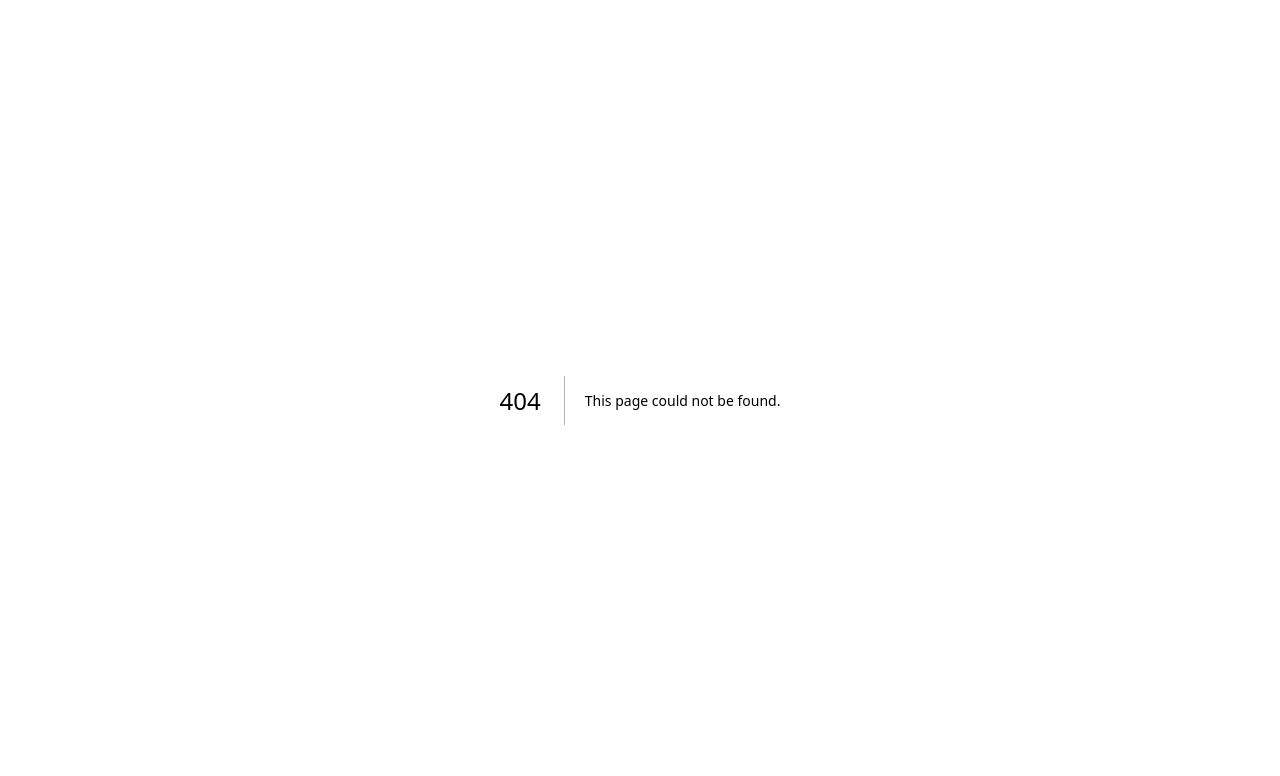
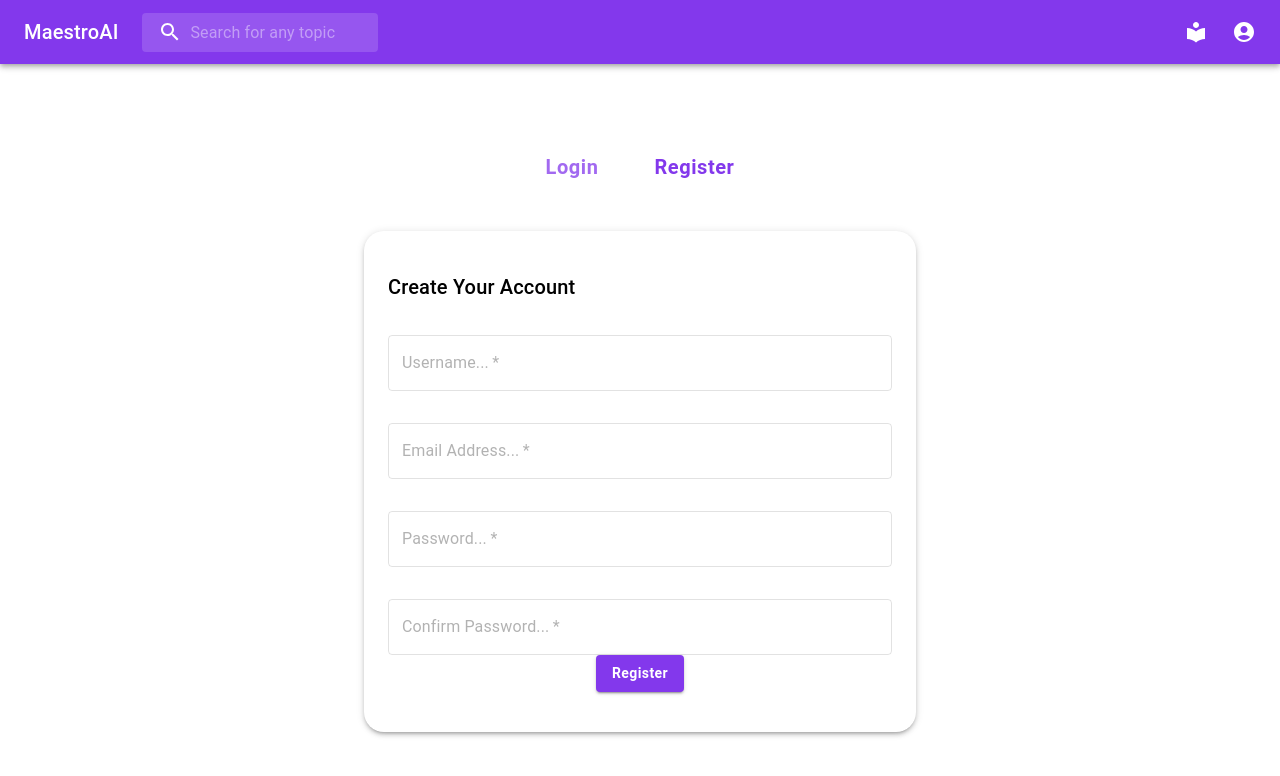
Before and after one commit to KushRabadia/maestro, a Next.js app: page /register in a window 1280 px wide. Before the commit this address had no page. Shown: the top 776 px of the page. Built offline with nearby package versions, Linux system fonts and the light colour scheme.

Commit message:
Add login and register

```diff
--- /dev/null
+++ b/pages/register.tsx
@@ -0,0 +1,109 @@
+import Layout from '@/layout/layout';
+import TextField from '@mui/material/TextField';
+import Box from '@mui/material/Box';
+import Container from '@mui/material/Container';
+import { Button, Stack, Typography } from '@mui/material';
+import Link from 'next/link';
+
+const Register: React.FC = () => {
+	return (
+		<Layout>
+			<Container maxWidth="sm">
+				<Box
+					sx={{
+						display: 'flex',
+						flexDirection: 'row',
+						position: 'relative',
+						marginTop: 10,
+						justifyContent: 'center',
+						maxWidth: 'auto',
+						fontSize: 20,
+						gap: 5,
+					}}
+				>
+					<Link href="/login">
+						<Button
+							sx={{
+								fontSize: 20,
+								textTransform: 'none',
+								fontWeight: 'bold',
+								opacity: 0.75,
+							}}
+						>
+							Login
+						</Button>
+					</Link>
+					<Link href="/register">
+						<Button
+							sx={{
+								fontSize: 20,
+								textTransform: 'none',
+								fontWeight: 'bold',
+							}}
+						>
+							Register
+						</Button>
+					</Link>
+				</Box>
+
+				<Container
+					maxWidth="sm"
+					sx={{
+						marginTop: 5,
+						boxShadow: 3,
+						borderRadius: 5,
+						padding: 5,
+						display: 'flex',
+						flexDirection: 'column',
+					}}
+				>
+					<Stack gap={4}>
+						<Typography variant="h6">Create Your Account</Typography>
+						<TextField
+							id="standard-basic"
+							label="Username..."
+							variant="outlined"
+							required
+							sx={{ borderRadius: 0, opacity: 0.5 }}
+						/>
+						<TextField
+							id="standard-basic"
+							label="Email Address..."
+							variant="outlined"
+							required
+							sx={{ borderRadius: 0, opacity: 0.5 }}
+						/>
+						<TextField
+							id="standard-basic"
+							label="Password..."
+							variant="outlined"
+							required
+							sx={{ borderRadius: 0, opacity: 0.5 }}
+						/>
+						<TextField
+							id="standard-basic"
+							label="Confirm Password..."
+							variant="outlined"
+							required
+							sx={{ borderRadius: 0, opacity: 0.5 }}
+						/>
+					</Stack>
+
+					<Button
+						variant="contained"
+						sx={{
+							textTransform: 'none',
+							fontWeight: 'bold',
+							display: 'block',
+							margin: '0 auto',
+						}}
+					>
+						Register
+					</Button>
+				</Container>
+			</Container>
+		</Layout>
+	);
+};
+
+export default Register;
--- a/src/layout/header.tsx
+++ b/src/layout/header.tsx
@@ -99,6 +99,8 @@ export default function PrimarySearchAppBar() {
     >
       <MenuItem onClick={handleMenuClose}>Profile</MenuItem>
       <MenuItem onClick={handleMenuClose}>My account</MenuItem>
+      <MenuItem onClick={handleMenuClose}>Login</MenuItem>
+
     </Menu>
   );
 
--- a/styles/global.css
+++ b/styles/global.css
@@ -1,10 +1,15 @@
 /* Reset default margin and padding */
+
+@import url('https://fonts.googleapis.com/css2?family=Noto+Sans+KR:wght@100&family=Raleway:ital,wght@0,100;0,200;0,300;0,400;0,500;0,600;0,700;0,800;0,900;1,100;1,200;1,300;1,400;1,500;1,600;1,700;1,800;1,900&display=swap');
+
 body, h1, h2, h3, p, ul, li {
     margin: 0;
     padding: 0;
     height: 100%;
     display: flex;
     flex-direction: column;
+    font-family: 'Raleway', sans-serif;
+    font-weight: 300;
 }
 
 /* Make images responsive */
```
Also changed, not shown: pages/login.tsx (added, +94 -0 lines).
